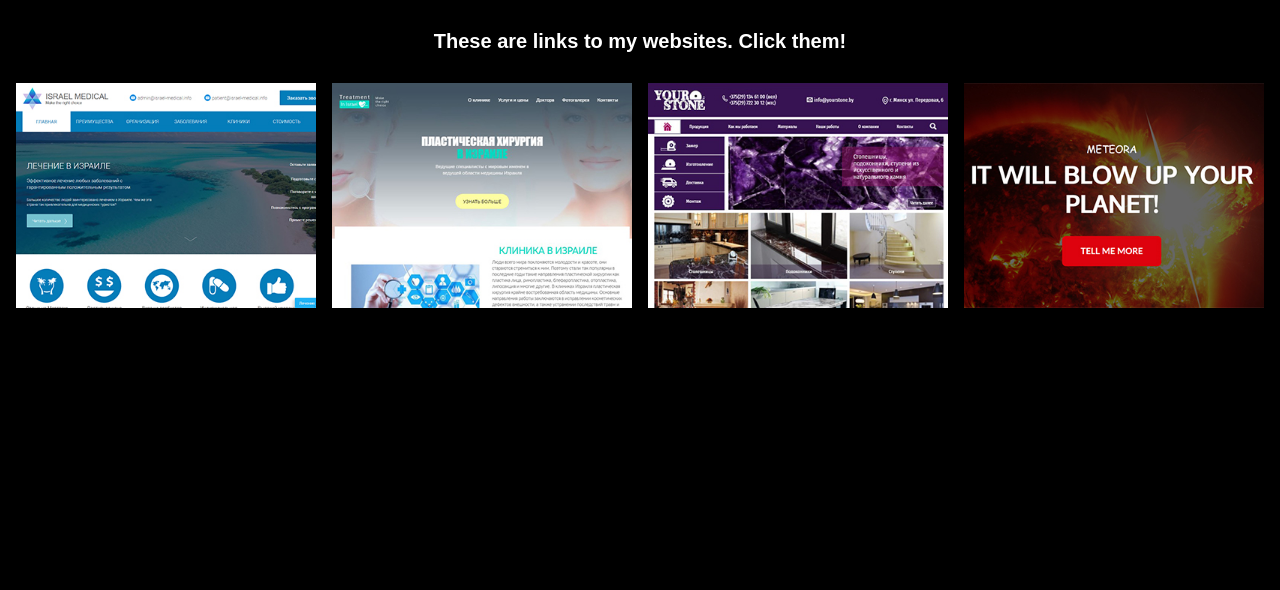
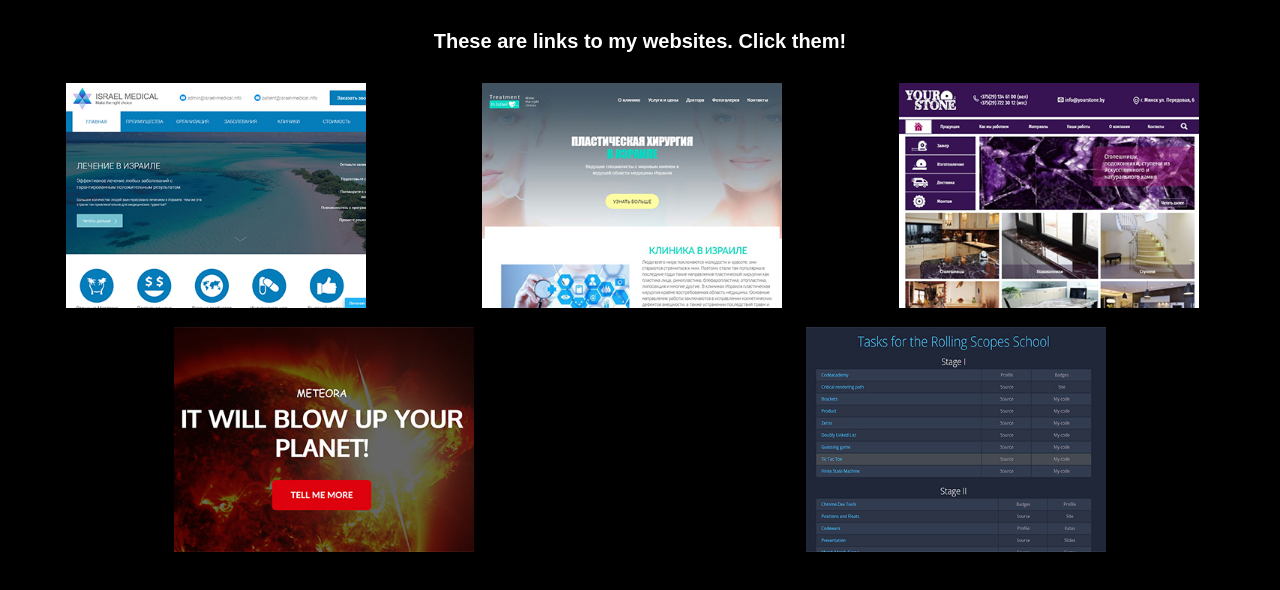
Before and after one commit to arsafab/arsafab.github.io, a plain HTML site: page index.html in a window 1280 px wide. Drawn offline with Linux system fonts and the light colour scheme.

Commit message:
add rs-tasks

```diff
--- a/index.html
+++ b/index.html
@@ -14,7 +14,8 @@
     <a href="https://israel-medical.info/"><img src="images/im.jpg" alt="" /></a>
     <a href="https://israel-plastic.ru/"><img src="images/ip.jpg" alt="" /></a>
     <a href="https://yourstone.by/"><img src="images/your.jpg" alt="" /></a>
-    <a href="https://arsafab.github.io/meteora/"><img src="images/game.jpg" alt="" /></a>
+    <a href="https://arsafab.github.io/rolling-scopes-school/tasks/game/public/index.html"><img src="images/game.jpg" alt="" /></a>
+    <a href="https://arsafab.github.io/rolling-scopes-school/"><img src="images/rs.jpg" alt="" /></a>
   </nav>
 </main>
 </body>
```
Also changed, not shown: images/rs.jpg (added).
